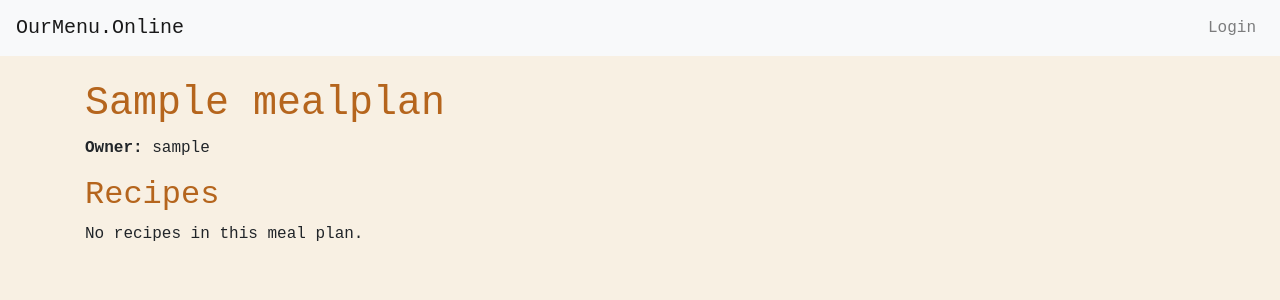
After one commit to lukerohde/our-meals, a Django app: page /meal-plan/#/ in a window 1280 px wide. The commit adds this page. Shown: the top 300 px of the page. Run offline with Django 5.2, Linux system fonts and the light colour scheme; tables that the repository leaves empty hold one stand-in row (values such as "Sample post"); some libraries are stand-ins or nearby versions.

Commit message:
Joinable meal plans that are used for sharing collections too

```diff
--- a/app/main/__init__.py
+++ b/app/main/__init__.py
@@ -0,0 +1 @@
+default_app_config = 'main.apps.MainConfig'
--- a/app/main/apps.py
+++ b/app/main/apps.py
@@ -3,3 +3,6 @@ from django.apps import AppConfig
 class MainConfig(AppConfig):
     default_auto_field = 'django.db.models.BigAutoField'
     name = 'main'
+
+    def ready(self):
+        import main.signals
--- /dev/null
+++ b/app/main/context_processors.py
@@ -0,0 +1,8 @@
+from .models import MealPlan, Membership
+
+def latest_meal_plan(request):
+    if request.user.is_authenticated:
+        membership = request.user.memberships.order_by('-joined_at').first()
+        if membership:
+            return {'latest_meal_plan': membership.meal_plan}
+    return {}
--- a/app/main/models.py
+++ b/app/main/models.py
@@ -1,6 +1,7 @@
 from django.db import models
 from django.contrib.auth.models import User
 from .utils import convert_to_grams
+import uuid
 
 class Collection(models.Model):
     user = models.ForeignKey(User, on_delete=models.CASCADE, related_name='collections')
@@ -52,3 +53,29 @@ class MethodStep(models.Model):
 
     def __str__(self):
         return f"Step {self.id}: {self.description[:50]}"
+
+class MealPlan(models.Model):
+    name = models.CharField(max_length=255)
+    owner = models.ForeignKey(User, related_name='owned_mealplans', on_delete=models.CASCADE)
+    shareable_link = models.CharField(max_length=100, unique=True, blank=True)
+
+    def save(self, *args, **kwargs):
+        if not self.shareable_link:
+            self.shareable_link = generate_unique_link()
+        super().save(*args, **kwargs)
+
+    # ... existing methods ...
+
+
+class Membership(models.Model):
+    user = models.ForeignKey(User, related_name='memberships', on_delete=models.CASCADE)
+    meal_plan = models.ForeignKey(MealPlan, related_name='memberships', on_delete=models.CASCADE)
+    joined_at = models.DateTimeField(auto_now_add=True)
+
+    class Meta:
+        unique_together = ('user', 'meal_plan')
+
+
+# Helper function to generate unique shareable links
+def generate_unique_link():
+    return str(uuid.uuid4())
--- /dev/null
+++ b/app/main/templates/main/meal_plan_detail.html
@@ -0,0 +1,57 @@
+{% extends 'base.html' %}
+
+{% block content %}
+    <h1>{{ meal_plan.name }}</h1>
+    <p><strong>Owner:</strong> {{ meal_plan.owner.username }}</p>
+
+    {% if is_member %}
+        <!-- Leave Meal Plan Button -->
+        {% if user != meal_plan.owner %}
+            <form action="{% url 'leave_meal_plan' meal_plan.shareable_link %}" method="POST" style="display:inline;">
+                {% csrf_token %}
+                <button type="submit" class="btn btn-danger">Leave Meal Plan</button>
+            </form>
+        {% endif %}
+    {% elif user.is_authenticated %}
+        <!-- Join Meal Plan Button -->
+        <form action="{% url 'join_meal_plan' meal_plan.shareable_link %}" method="POST" style="display:inline;">
+            {% csrf_token %}
+            <button type="submit" class="btn btn-success">Join Meal Plan</button>
+            <small>This will become your default meal plan until you leave</small>
+        </form>
+    {% endif %}
+
+    {% if is_member %}
+        <!-- Edit Options for Members -->
+        <p>
+            <strong>Share link:</strong>
+            <a href="{% url 'meal_plan_detail' meal_plan.shareable_link %}" onclick="copyLink()">
+                {{ meal_plan.shareable_link }}
+            </a>
+            <script>
+                function copyLink() {
+                    const link = "{{ request.build_absolute_uri|slice:':-1' }}";
+                    navigator.clipboard.writeText(link).then(() => {
+                        alert('Link copied to clipboard!');
+                    }, () => {
+                        alert('Failed to copy the link.');
+                    });
+                }
+            </script>
+        </p>
+
+
+    {% endif %}
+
+    <h2>Recipes</h2>
+    {% for recipe in meal_plan.recipes.all %}
+        <div>
+            <h3>{{ recipe.title }}</h3>
+            <p>{{ recipe.description }}</p>
+            <!-- Display ingredients and methods -->
+        </div>
+    {% empty %}
+        <p>No recipes in this meal plan.</p>
+    {% endfor %}
+
+{% endblock %}
--- a/app/main/urls.py
+++ b/app/main/urls.py
@@ -10,5 +10,8 @@ urlpatterns = [
     path('scrape/', views.scrape_recipe, name='scrape'),
     path('meal-plan/', views.meal_plan, name='meal_plan'),
     path('generate-grocery-list/', views.generate_grocery_list, name='generate_grocery_list'),
+    path('meal-plan/<str:shareable_link>/', views.meal_plan_detail, name='meal_plan_detail'),
+    path('meal-plan/<str:shareable_link>/join/', views.join_meal_plan, name='join_meal_plan'),
+    path('meal-plan/<str:shareable_link>/leave/', views.leave_meal_plan, name='leave_meal_plan'),
     # Add other URL patterns as needed
 ]
--- a/app/main/views.py
+++ b/app/main/views.py
@@ -1,6 +1,6 @@
 from django.shortcuts import render, redirect, get_object_or_404
 from django.contrib.auth.decorators import login_required
-from .models import Collection, Recipe, Meal, Ingredient, MethodStep
+from .models import Collection, Recipe, Meal, Ingredient, MethodStep, MealPlan, Membership
 from .forms import CollectionForm
 import requests
 from bs4 import BeautifulSoup
@@ -10,14 +10,47 @@ from django.contrib import messages
 from decimal import Decimal, InvalidOperation
 from django.db import transaction
 import logging
+from collections import defaultdict
 
 # Configure logger
 logger = logging.getLogger(__name__)
 
+
+# @login_required
+# def collection_list(request):
+#     collections = Collection.objects.filter(user=request.user)
+#     return render(request, 'main/collection_list copy.html', {'collections': collections})
+
 @login_required
 def collection_list(request):
-    collections = Collection.objects.filter(user=request.user)
-    return render(request, 'main/collection_list.html', {'collections': collections})
+    # import ipdb; ipdb.set_trace()
+    # collections = Collection.objects.filter(user=request.user)
+    # return render(request, 'main/collection_list.html', {'collections': collections})
+
+    # Get the latest meal plan the user belongs to
+    latest_meal_plan = request.user.memberships.order_by('-joined_at').first().meal_plan
+
+    if latest_meal_plan:
+        # Get members of the latest meal plan excluding the current user
+        members = Membership.objects.filter(meal_plan=latest_meal_plan).exclude(user=request.user).select_related('user')
+
+        # Get collections of all members
+        member_collections = Collection.objects.filter(user__in=[membership.user for membership in members])
+    else:
+        member_collections = Collection.objects.none()
+
+    # Group collections by owner
+    grouped_collections = {}
+
+    # Add user's own collections first
+    grouped_collections['You'] = Collection.objects.filter(user=request.user)
+
+    # Add collections from meal plan members
+    for membership in members:
+        grouped_collections[membership.user.username] = Collection.objects.filter(user=membership.user)
+
+    result = render(request, 'main/collection_list_grouped.html', {'grouped_collections': grouped_collections})
+    return result
 
 @login_required
 def collection_create(request):
@@ -217,3 +250,58 @@ def meal_detail(request, pk):
     }
 
     return render(request, 'main/meal_detail.html', context)
+
+def meal_plan_detail(request, shareable_link):
+    """
+    Display a meal plan based on the shareable link. Accessible to both authenticated members and unauthenticated users.
+    """
+    meal_plan = get_object_or_404(MealPlan, shareable_link=shareable_link)
+
+    # Check if user is authenticated and is a member
+    if request.user.is_authenticated:
+        is_member = Membership.objects.filter(user=request.user, meal_plan=meal_plan).exists()
+    else:
+        is_member = False
+
+    context = {
+        'meal_plan': meal_plan,
+        'is_member': is_member,
+    }
+
+    return render(request, 'main/meal_plan_detail.html', context)
+
+@login_required
+def join_meal_plan(request, shareable_link):
+    """
+    Allow a user to join a meal plan using its shareable link.
+    """
+    meal_plan = get_object_or_404(MealPlan, shareable_link=shareable_link)
+
+    # Check if user is already a member
+    if Membership.objects.filter(user=request.user, meal_plan=meal_plan).exists():
+        messages.error(request, "You are already a member of this meal plan.")
+        return redirect('meal_plan_detail', shareable_link=shareable_link)
+
+    # Add user to the meal plan
+    Membership.objects.create(user=request.user, meal_plan=meal_plan)
+    messages.success(request, f"You have successfully joined the meal plan '{meal_plan.name}'.")
+    return redirect('meal_plan_detail', shareable_link=shareable_link)
+
+@login_required
+def leave_meal_plan(request, shareable_link):
+    """
+    Allow a user to leave their current meal plan.
+    """
+    meal_plan = get_object_or_404(MealPlan, shareable_link=shareable_link)
+    if request.user == meal_plan.owner:
+        messages.error(request, "Owners cannot leave their own meal plan.")
+        return redirect('meal_plan_detail', shareable_link=shareable_link)
+
+    membership = Membership.objects.filter(user=request.user, meal_plan=meal_plan).first()
+    if membership:
+        membership.delete()
+        messages.success(request, f"You have left the meal plan '{meal_plan.name}'.")
+    else:
+        messages.error(request, "You are not a member of this meal plan.")
+
+    return redirect('collection_list')
--- a/app/ourmenu/settings.py
+++ b/app/ourmenu/settings.py
@@ -65,9 +65,7 @@ ROOT_URLCONF = 'ourmenu.urls'
 TEMPLATES = [
     {
         'BACKEND': 'django.template.backends.django.DjangoTemplates',
-        'DIRS': [
-            BASE_DIR / 'templates'
-        ],
+        'DIRS': [os.path.join(BASE_DIR, 'templates')],
         'APP_DIRS': True,
         'OPTIONS': {
             'context_processors': [
@@ -75,8 +73,8 @@ TEMPLATES = [
                 'django.template.context_processors.request',
                 'django.contrib.auth.context_processors.auth',
                 'django.contrib.messages.context_processors.messages',
+                'main.context_processors.latest_meal_plan',
             ],
-            'debug': True,  # Enable template debug mode
         },
     },
 ]
--- a/app/templates/base.html
+++ b/app/templates/base.html
@@ -27,10 +27,10 @@
         <a class="navbar-brand" href="{% url 'collection_list' %}">OurMenu.Online</a>
         <div class="collapse navbar-collapse">
             <ul class="navbar-nav ml-auto">
-                {% if user.is_authenticated %}
+                {% if user.is_authenticated and latest_meal_plan.shareable_link %}
                     <li class="nav-item">
-                        <a class="nav-link" href="{% url 'meal_plan' %}">Meal Plan</a>
-                    </li>
+                        <a class="nav-link" href="{% url 'meal_plan_detail' latest_meal_plan.shareable_link %}">Meal Plan</a>
+               </li>
                     <li class="nav-item">
                         <a class="nav-link" href="{% url 'account_logout' %}">Logout</a>
                     </li>
```
Also changed, not shown: app/main/admin.py (+21 -1 lines), app/main/signals.py (added, +16 -0 lines), app/main/templates/main/collection_list.html (deleted, +0 -16 lines), app/main/templates/main/collection_list_grouped.html (added, +24 -0 lines), app/templates/main/collection_list.html (added, +8 -0 lines), README.md, app/main/migrations/0004_mealplan_membership.py (added), app/main/migrations/0005_create_default_mealplans.py (added).
